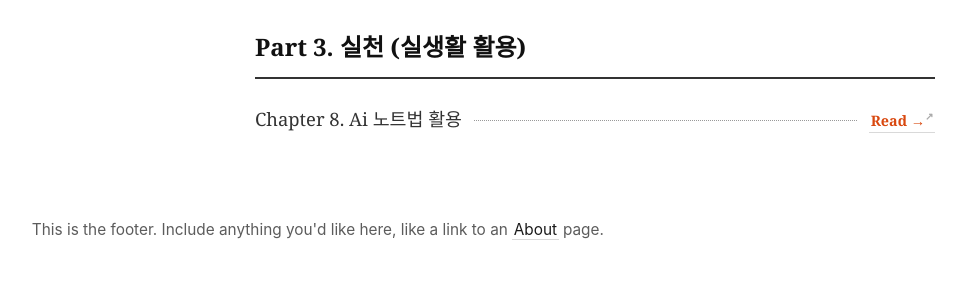
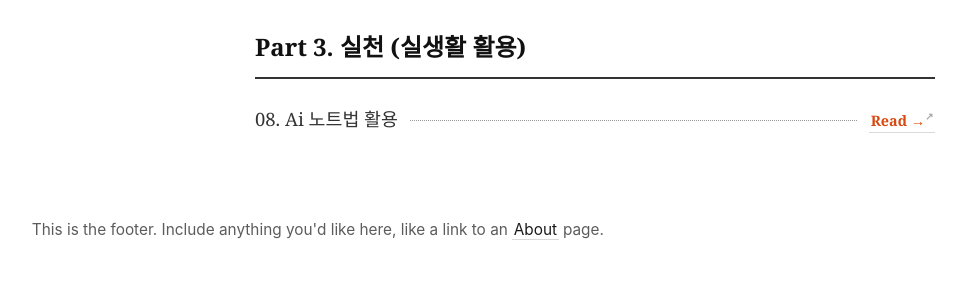
Before and after one commit to somath-edu/somath-edu.github.io, a Jekyll site: the page built from library/entropy.md, in a window 1280 px wide. Shown: the part 857-1157 px from the top of the page, without its empty margins (45-1011 px from the left). Built offline with Jekyll 4.4.1, drawn with Linux system fonts in a browser that asks for light colours.

Commit message:
Update entropy.md

```diff
--- a/library/entropy.md
+++ b/library/entropy.md
@@ -156,7 +156,7 @@ permalink: /entropy.html
   <div class="part-title">Part 3. 실천 (실생활 활용)</div>
 
   <div class="chapter-row">
-    <span class="chapter-title">Chapter 8. Ai 노트법 활용</span>
+    <span class="chapter-title">08. Ai 노트법 활용</span>
     <span class="dots"></span>
     <a href="/entropy-ch8.html" class="read-btn">Read →</a>
   </div>
```
